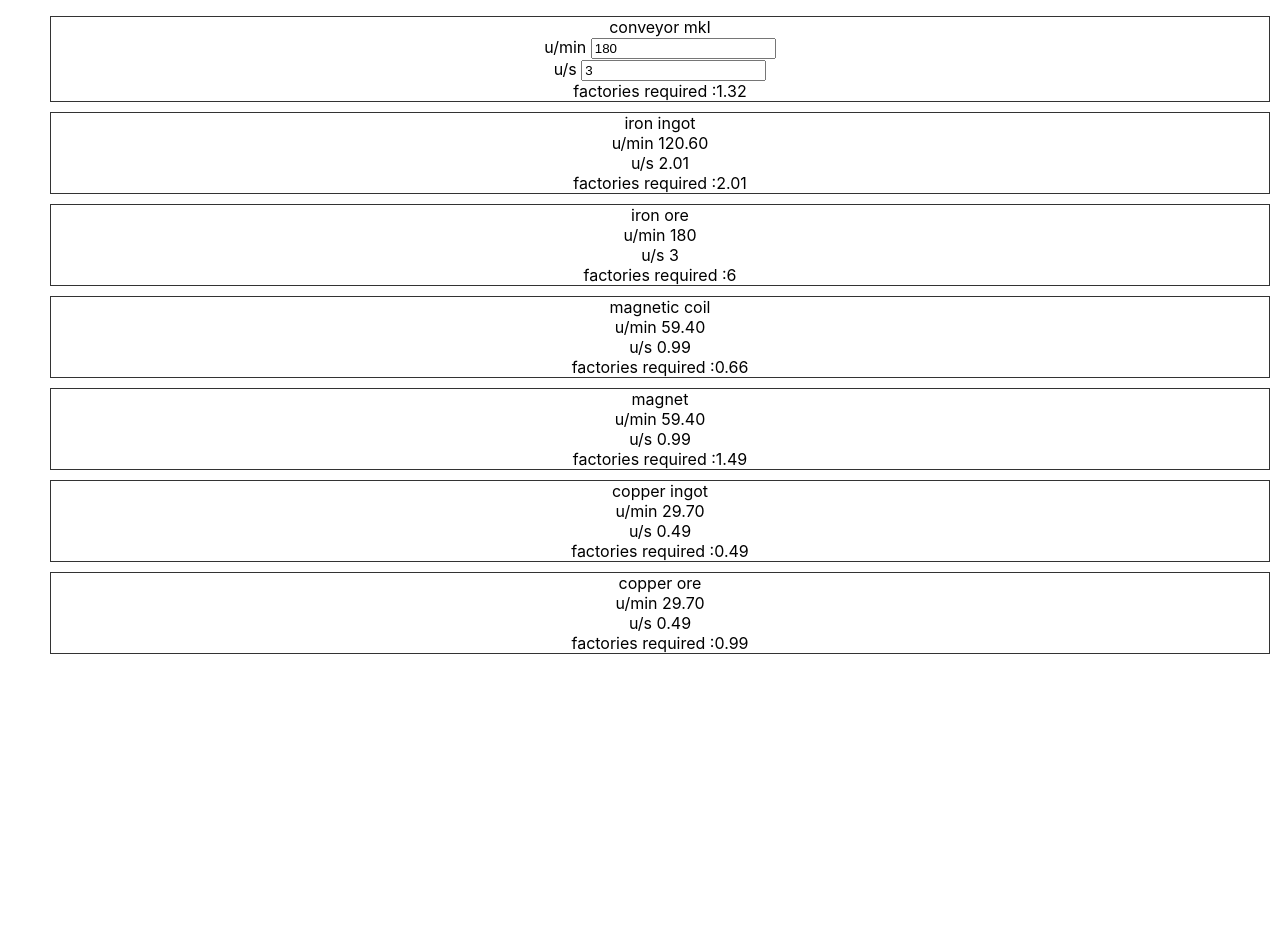
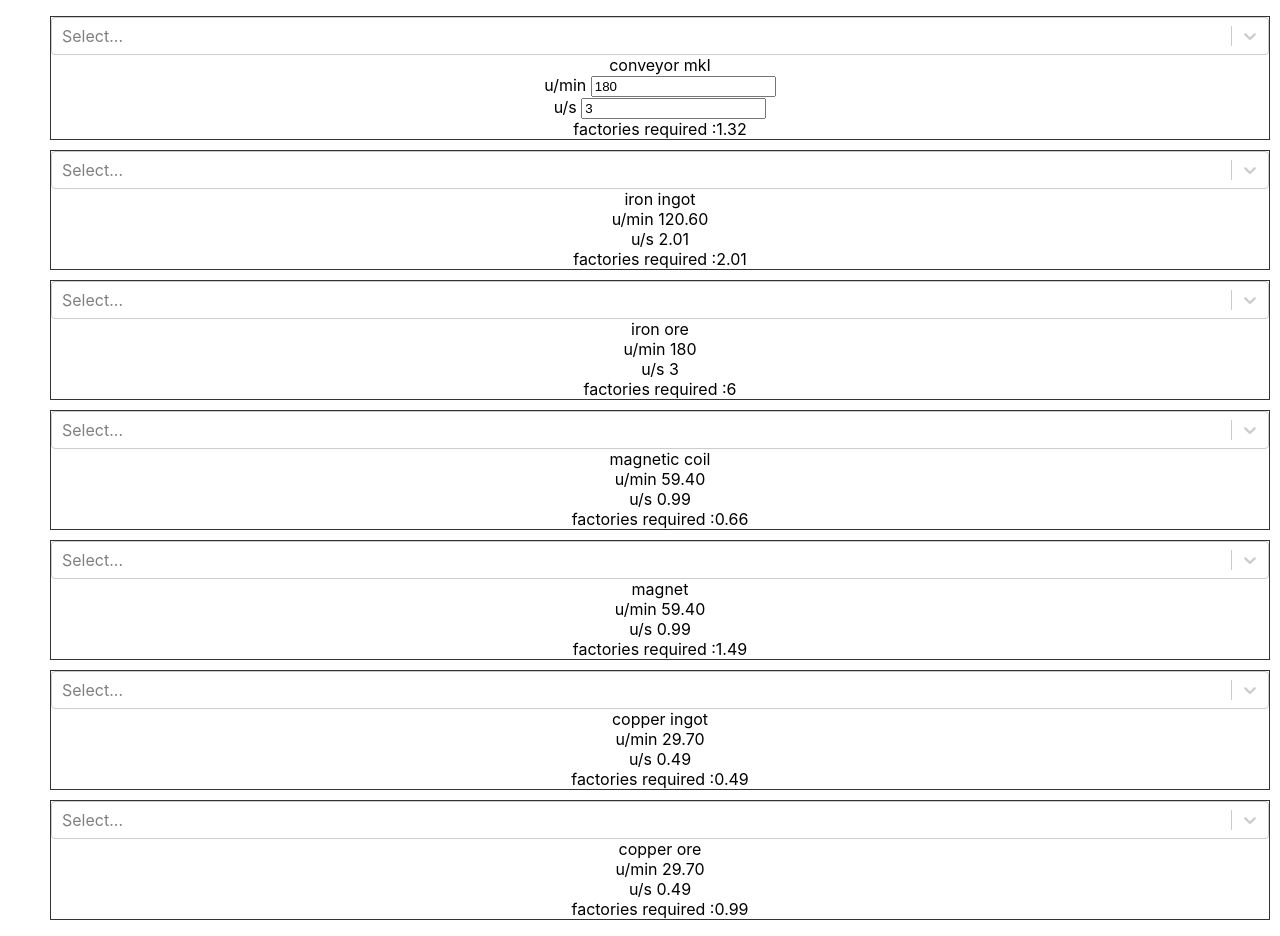
Before and after one commit to Enzuo/dspmath, a React (Create React App) app: page / in a window 1280 px wide. Before the commit the page ends 800 px from the top, so only its background shows below. Built offline with nearby package versions, Linux system fonts and the light colour scheme.

Commit message:
Add react select to change material

```diff
--- a/package.json
+++ b/package.json
@@ -9,6 +9,7 @@
     "react": "^17.0.1",
     "react-dom": "^17.0.1",
     "react-scripts": "4.0.2",
+    "react-select": "^4.1.0",
     "web-vitals": "^1.1.0"
   },
   "scripts": {
--- a/src/components/Material.js
+++ b/src/components/Material.js
@@ -1,9 +1,12 @@
-import React from 'react';
+import React from 'react'
+import Select from 'react-select'
+const materials = require('../data/materials.json')
+
+
 
 class Material extends React.Component {
   constructor(props){
     super(props)
-    console.log('Material constructor')
     // var unitPerSecond = props.m.qty || 1
     this.state = {
       unitPerSecond : this.props.m.qty,
@@ -12,6 +15,7 @@ class Material extends React.Component {
 
     this.handleUnitPerMinute = this.handleUnitPerMinute.bind(this);
     this.handleUnitPerSecond = this.handleUnitPerSecond.bind(this);
+    this.handleSelectChange = this.handleSelectChange.bind(this);
   }
   render() {
     var unitPerSecond = formatNumber(this.props.m.qty)
@@ -21,9 +25,14 @@ class Material extends React.Component {
       unitPerMinute = this.state.unitPerMinute
     }
 
+    var selectOptions = materials.map(function(a) {
+      return { value : a.name, label : a.name}
+    })
+
     return (
       <div className="material">
         <div>
+          <Select options={selectOptions} onChange={this.handleSelectChange}/>
           {this.props.m.name}
         </div>
         <div>
@@ -57,6 +66,10 @@ class Material extends React.Component {
     this.props.onChange(newQty)
   }
 
+  handleSelectChange (e) {
+    this.props.onChange(this.state.unitPerSecond, e.value)
+  }
+
 }
 
 function formatNumber (nb) {
--- a/src/components/ProductionChain.js
+++ b/src/components/ProductionChain.js
@@ -8,7 +8,8 @@ class ProductionChain extends React.Component {
   constructor(props){
     super(props)
     this.state = {
-      chain : []
+      chain : [],
+      selectedMaterial : 'conveyor mkI'
     }
 
     this.handleChange = this.handleChange.bind(this);
@@ -28,13 +29,16 @@ class ProductionChain extends React.Component {
   }
   pickMaterial () {
     // console.log(DSPMath)
-    var chain = DSPMath.getProductionChain('conveyor mkI', 3)
+    var chain = DSPMath.getProductionChain(this.state.selectedMaterial, 3)
     return chain
   }
 
-  handleChange (newQty) {
-    console.log('handleChange', newQty)
-    var chain = DSPMath.getProductionChain('conveyor mkI', newQty)
+  handleChange (newQty, obj) {
+    console.log('handleChange', newQty, obj)
+    if(obj){
+      this.setState({ selectedMaterial : obj})
+    }
+    var chain = DSPMath.getProductionChain(obj || this.state.selectedMaterial, newQty)
     this.setState({ chain })
   }
 }
--- a/src/data/materials.json
+++ b/src/data/materials.json
@@ -9,7 +9,6 @@
     "time": 2,
     "desc": "30 ore per minute for one mineral covered"
   },
-
   {
     "name": "iron ingot",
     "time": 1,
@@ -50,7 +49,7 @@
     "name": "gear",
     "time": 1,
     "recipes" : [
-      { "materials" : [[1, "iron"]], "factory" : ["assembler"] }
+      { "materials" : [[1, "iron ingot"]], "factory" : ["assembler"] }
     ]
   },
 
```
Also changed, not shown: 1 other file (tests, documents, lock files or other folders).
